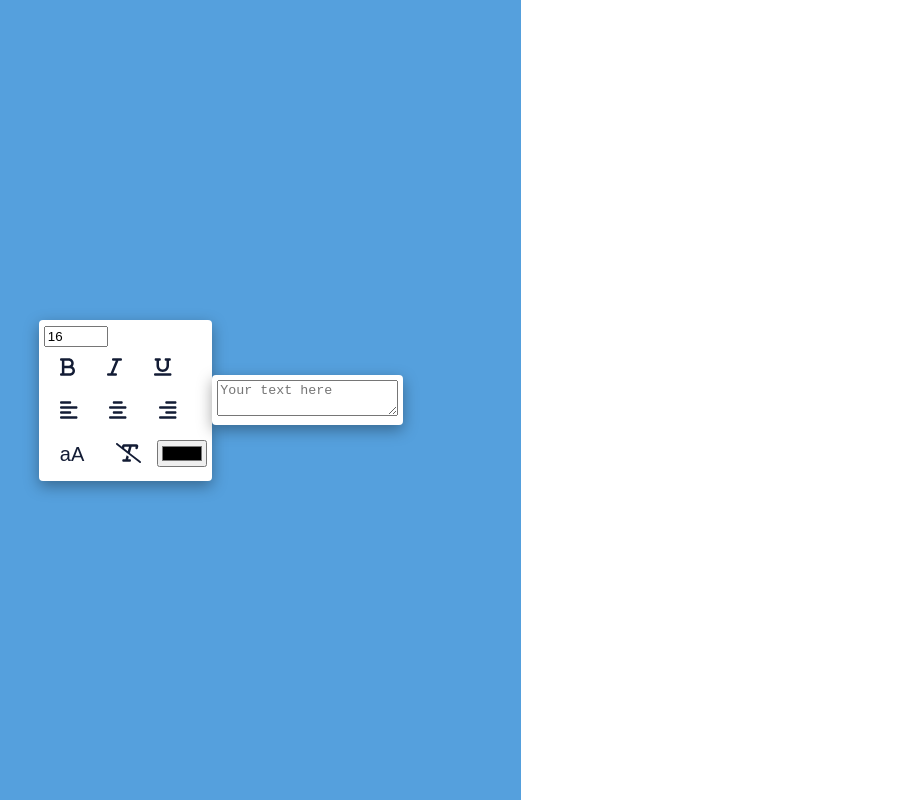
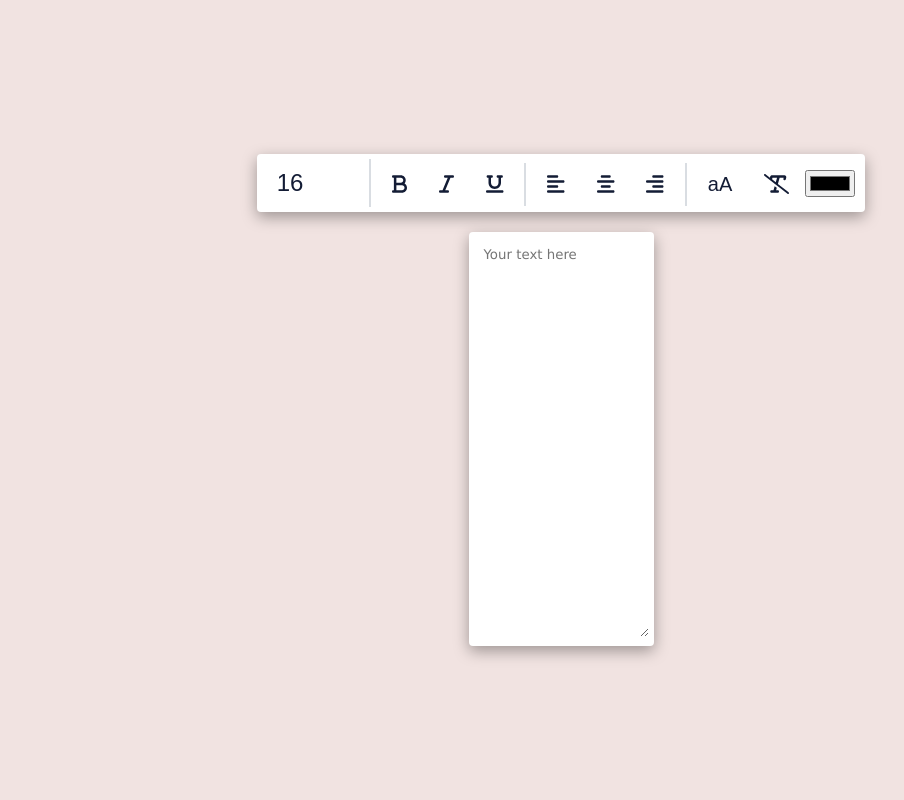
Before and after one commit to Neleac/blossom, a Next.js app: page /journal_entry in a window 1280 px wide. Shown: the whole page, without its empty margins (79-983 px from the left). Built offline with nearby package versions, Linux system fonts and the light colour scheme.

Commit message:
formatting

```diff
--- a/pages/journal_entry.js
+++ b/pages/journal_entry.js
@@ -21,10 +21,10 @@ function JournalEntry() {
         <div id={styles.body}>
             <div className={styles.row}>
                 <div className={styles.col}>
-                    <div className= {`{styles.first} {styles.box}`}>
-                        <input className="input" id="font-size" type="number" value="16" min="1" max="100" onChange="f1(this)" />
+                    <div className= {`${styles.first} ${styles.box}`}>
+                        <input className={styles.input} id="font-size" type="number" value="16" min="1" max="100" onChange="f1(this)" />
                     </div>
-                    <div className={`{styles.second} {styles.box}`}>
+                    <div className={`${styles.second} ${styles.box}`}>
                         <button className={styles.button} type="button">
                         <FontAwesomeIcon icon={faBold}/>
                         </button>
@@ -35,7 +35,7 @@ function JournalEntry() {
                         <FontAwesomeIcon icon={faUnderline}/>
                         </button>
                     </div>
-                    <div className={`{styles.third} {styles.box}`}>
+                    <div className={`${styles.third} ${styles.box}`}>
                         <button className={styles.button} type="button">
                         <FontAwesomeIcon icon={faAlignLeft}/>
                         </button>
@@ -46,19 +46,19 @@ function JournalEntry() {
                         <FontAwesomeIcon icon={faAlignRight}/>
                         </button>
                     </div>
-                    <div className={`{styles.fourth} {styles.box}`}>
+                    <div className={`${styles.fourth} ${styles.box}`}>
                         <button className={styles.button} type="button">aA</button>
                         <button className={styles.button} type="button">
                         <FontAwesomeIcon icon={faTextSlash}/>
                         </button>
-                        <input className="input" type="color"/>
+                        <input type="color"/>
                     </div>
                 </div>
             </div>
             <br />
                 <div className={styles.row}>
                     <div className={styles.col}>
-                        <textarea id={styles.textarea} placeholder="Your text here "></textarea>
+                        <textarea id={styles.textarea1} placeholder="Your text here "></textarea>
                     </div>
                 </div>
         </div>
--- a/styles/JournalEntry.module.css
+++ b/styles/JournalEntry.module.css
@@ -1,18 +1,18 @@
 
-#section {
-    height: 500px;
-    width: 600px;
-}
+
 
 
 #body {
-    background: #55a0dd;
+    background: #F1E3E1;
     height: 100vh;
     width: 100%;
     display: flex;
     justify-content: center;
     align-items: center;
+    flex-direction: column;
 }
+
+
 
 .col {
     background-color: #fff;
@@ -34,7 +34,6 @@
 .input {
     outline: none;
     border: none;
-    width: 50px;
     color: #131c35;
     font-size: 24px;
     padding: 10px 0px;
@@ -83,4 +82,5 @@
     outline: none;
     border: none;
     resize: vertical;
+    font-family: Verdana, Geneva, Tahoma, sans-serif;
 }
```
